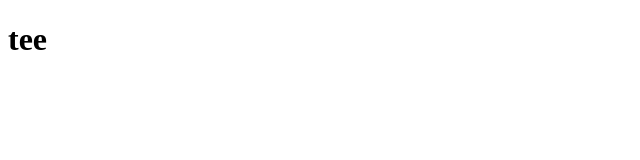
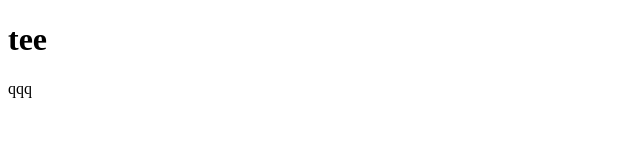
Before and after one commit to teerapatvcg/project, a plain HTML site: page index.html in a window 1280 px wide. Shown: the full height of the page, 0-640 px from the left. Drawn offline with Linux system fonts and the light colour scheme.

Commit message:
test2
weqe

```diff
--- a/index.html
+++ b/index.html
@@ -8,5 +8,6 @@
 </head>
 <body>
     <h1>tee</h1>
+    <p>qqq</p>
 </body>
 </html>
```
